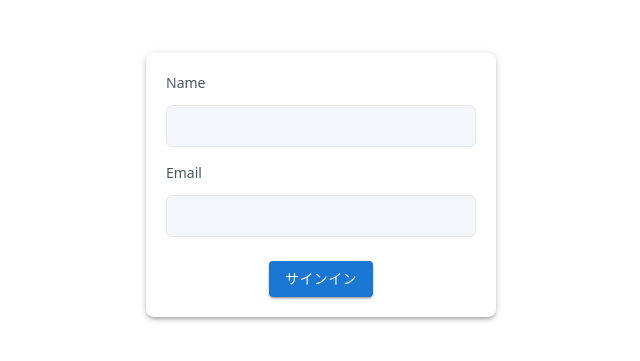
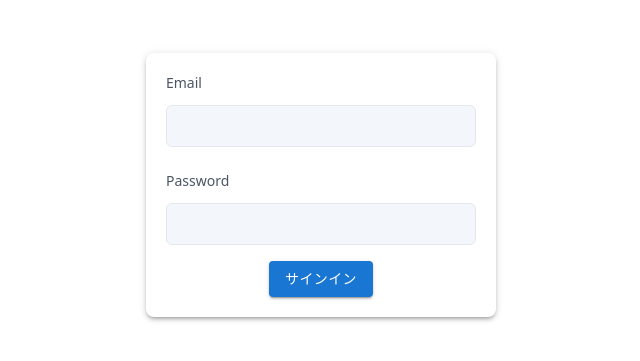
Before and after one commit to sakatai11/todoApp-next, a Next.js app: page / in a window 1280 px wide. Shown: the part 215-576 px from the top of the page, without its empty margins (319-959 px from the left). Built offline with nearby package versions, Linux system fonts and the light colour scheme.

Commit message:
フォームの修正

```diff
--- a/data/form.ts
+++ b/data/form.ts
@@ -1,13 +1,13 @@
 export const messageType = {
-  name: '名前を入力してください',
-  nameAndmail: '名前とメールアドレス項目を入力して下さい',
+  password: 'パスワードを入力してください',
+  passwordAndmail: 'パスワードとメールアドレス項目を入力して下さい',
   mail: 'メールアドレスを確認して下さい',
   addressError: 'メールアドレスに問題があります',
 } as const;
 
 // Message 型定義
 export type validationMessage =
-  | typeof messageType.name
-  | typeof messageType.nameAndmail
+  | typeof messageType.password
+  | typeof messageType.passwordAndmail
   | typeof messageType.mail
   | typeof messageType.addressError;
--- a/features/top/conponents/ContactWrapper/ContactWrapper.tsx
+++ b/features/top/conponents/ContactWrapper/ContactWrapper.tsx
@@ -3,9 +3,8 @@ import { Box } from '@mui/material';
 import * as Field from './components/Index';
 import { createLoginData } from '@/app/_action/login';
 import { useRef, useEffect, useActionState, startTransition } from 'react';
-import { PrevState } from '@/types/email/formData';
+import { PrevState } from '@/types/form/formData';
 import { validationMessage } from '@/data/form';
-// import { sendMessage } from '@/data/accounts';
 
 // 初期値
 const initialState = {
@@ -68,12 +67,12 @@ const ContactWrapper = () => {
           ref={formRef}
           className="p-5"
         >
-          <Field.NameField
+          <Field.MailField
             success={formState.success}
             message={formState.message}
             option={formState.option}
           />
-          <Field.MailField
+          <Field.PasswordField
             success={formState.success}
             message={formState.message}
             option={formState.option}
--- a/features/top/conponents/ContactWrapper/components/Index.tsx
+++ b/features/top/conponents/ContactWrapper/components/Index.tsx
@@ -1,5 +1,5 @@
-import NameField from './NameField/NameField';
+import PasswordField from './PasswordField/PasswordField';
 import MailField from './MailField/MailField';
 import SendButton from './SendButton/SendButton';
 
-export { NameField, MailField, SendButton };
+export { PasswordField, MailField, SendButton };
--- a/features/top/conponents/ContactWrapper/components/MailField/MailField.tsx
+++ b/features/top/conponents/ContactWrapper/components/MailField/MailField.tsx
@@ -1,4 +1,4 @@
-import { PrevState } from '@/types/email/formData';
+import { PrevState } from '@/types/form/formData';
 import { messageType } from '@/data/form';
 
 const MailField = ({
@@ -13,7 +13,7 @@ const MailField = ({
         className={`mb-2 block text-sm font-medium text-gray-600 ${
           (success === false &&
             (message === messageType.mail ||
-              message === messageType.nameAndmail ||
+              message === messageType.passwordAndmail ||
               message === messageType.addressError)) ||
           option === 'email'
             ? 'text-red-600'
@@ -25,7 +25,7 @@ const MailField = ({
           className={`mx-2 inline-block text-[10px] leading-3 ${
             (success === false &&
               (message === messageType.mail ||
-                message === messageType.nameAndmail ||
+                message === messageType.passwordAndmail ||
                 message === messageType.addressError)) ||
             option === 'email'
               ? 'text-red-600'
@@ -34,7 +34,7 @@ const MailField = ({
         >
           {(success === false &&
             (message === messageType.mail ||
-              message === messageType.nameAndmail ||
+              message === messageType.passwordAndmail ||
               message === messageType.addressError)) ||
           option === 'email'
             ? message === messageType.mail
--- a/features/top/conponents/ContactWrapper/components/NameField/NameField.tsx
+++ b/features/top/conponents/ContactWrapper/components/PasswordField/PasswordField.tsx
@@ -1,4 +1,4 @@
-import { PrevState } from '@/types/email/formData';
+import { PrevState } from '@/types/form/formData';
 import { messageType } from '@/data/form';
 
 const NameField = ({
@@ -12,36 +12,38 @@ const NameField = ({
         htmlFor="name"
         className={`mb-2 block text-sm font-medium text-gray-600 ${
           (success === false &&
-            (message === messageType.name ||
-              message === messageType.nameAndmail)) ||
-          option === 'name'
+            (message === messageType.password ||
+              message === messageType.passwordAndmail)) ||
+          option === 'password'
             ? 'text-red-600'
             : ''
         }`}
       >
-        Name
+        Password
         <span
           className={`mx-2 inline-block text-[10px] leading-3 ${
             (success === false &&
-              (message === messageType.name ||
-                message === messageType.nameAndmail)) ||
-            option === 'name'
+              (message === messageType.password ||
+                message === messageType.passwordAndmail)) ||
+            option === 'password'
               ? 'text-red-600'
               : ''
           }`}
         >
           {(success === false &&
-            (message === messageType.name ||
-              message === messageType.nameAndmail)) ||
-          option === 'name'
-            ? messageType.name
+            (message === messageType.password ||
+              message === messageType.passwordAndmail)) ||
+          option === 'password'
+            ? message === messageType.password
+              ? messageType.password
+              : messageType.password
             : null}
         </span>
       </label>
       <input
-        type="text"
-        id="name"
-        name="name"
+        type="password"
+        id="password"
+        name="password"
         className={'mt-1 w-full rounded-md border bg-[#F3F7FB] p-2'}
         disabled={success}
       />
--- a/types/email/formData.ts
+++ b/types/form/formData.ts
@@ -1,6 +1,6 @@
 export type FormData = {
-  name: string;
   email: string;
+  password: string;
 };
 
 export type PrevState = {
```
